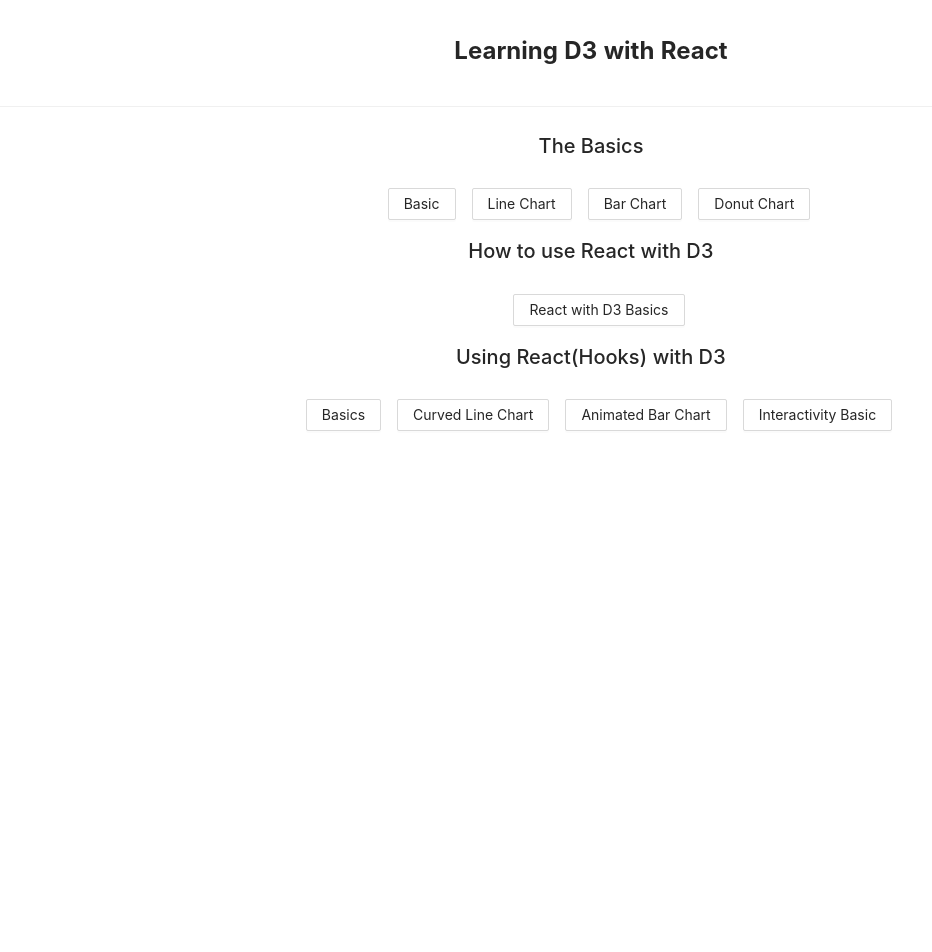
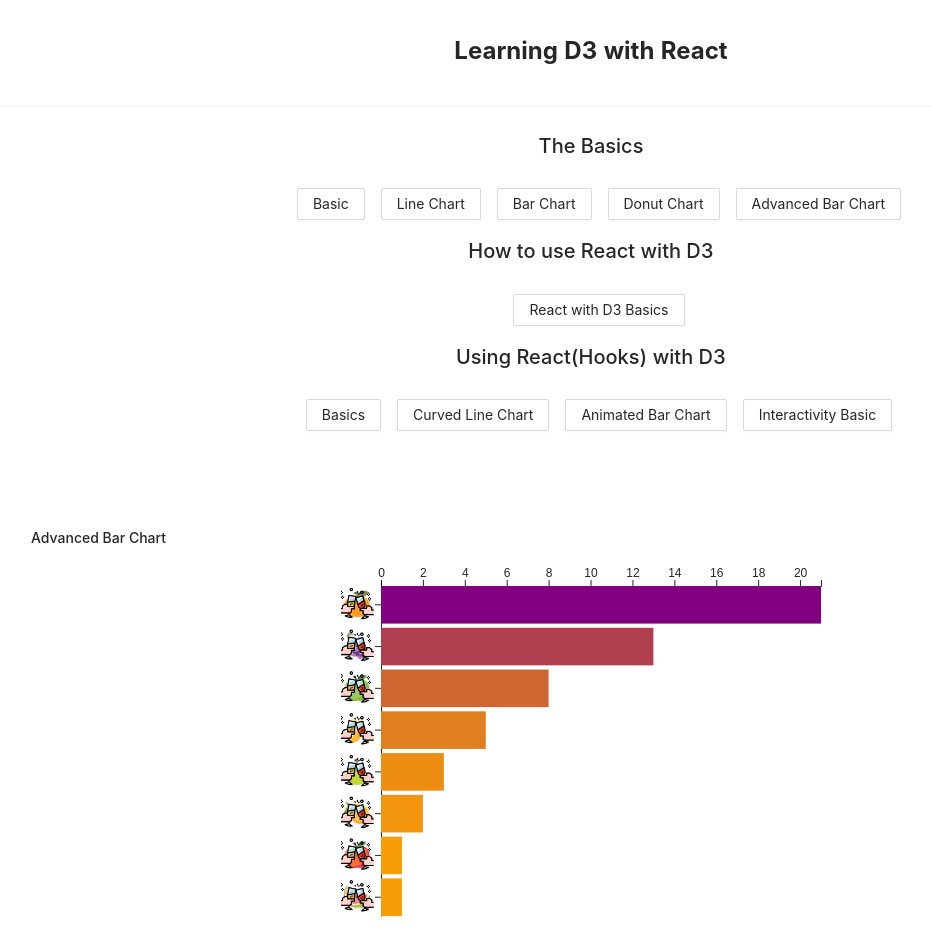
Before and after one commit to juajang/react-d3, a React (Create React App) app: page /advanced-bar-chart in a window 1280 px wide. Shown: the top 952 px of the page, without its empty margins (49-981 px from the left). Before the commit the page ends 832 px from the top, so only its background shows below. Built offline with nearby package versions, Linux system fonts and the light colour scheme.

Commit message:
add advanced bar chart

```diff
--- a/src/App.jsx
+++ b/src/App.jsx
@@ -18,6 +18,7 @@ import BarChart from './pages/BarChart';
 import AnimatedBarChart from './pages/tutorials/AnimatedBarChart';
 import InteractivityBasic from './pages/tutorials/InteractivityBasic';
 import DonutChart from './pages/DonutChart';
+import AdvancedBarChart from './pages/AdvancedBarChart';
 
 function App() {
   return (
@@ -34,6 +35,7 @@ function App() {
             <Route path="/donut-chart" component={DonutChart}/>
             <Route path="/curved-line-chart" component={CurvedLineChart}/>
             <Route path="/react-with-d3" component={ReactWithD3Basic}/>
+            <Route path="/advanced-bar-chart" component={AdvancedBarChart}/>
             <Route path="/tutorials/basics" component={Basics}/>
             <Route path="/tutorials/curved-line-chart" component={CurvedLineChart}/>
             <Route path="/tutorials/animated-bar-chart" component={AnimatedBarChart}/>
--- a/src/components/common/Header.jsx
+++ b/src/components/common/Header.jsx
@@ -33,6 +33,7 @@ const Header = () => {
         <LinkButton name="Line Chart" url="/line-chart"/>
         <LinkButton name="Bar Chart" url="/bar-chart"/>
         <LinkButton name="Donut Chart" url="/donut-chart"/>
+        <LinkButton name="Advanced Bar Chart" url="/advanced-bar-chart"/>
       </ButtonContainer>
       <h2> How to use React with D3 </h2>
       <ButtonContainer>
--- /dev/null
+++ b/src/pages/AdvancedBarChart.jsx
@@ -0,0 +1,103 @@
+import React, { useEffect, useRef } from 'react';
+import * as d3 from "d3";
+import styled from 'styled-components';
+
+const Canvas = styled.div`
+  display: grid;
+  place-items: center;
+  padding: 0;
+  .x-axis {
+    font-size: 12px;
+  }
+  .y-axis {
+    font-size: 24px;
+  }
+`
+
+const AdvancedBarChart = () => {
+  const data = [
+    {name: "🍊", img: process.env.PUBLIC_URL + '/party.png', count: 21},
+    {name: "🍇", img: process.env.PUBLIC_URL + '/party.png', count: 13},
+    {name: "🍏", img: process.env.PUBLIC_URL + '/party.png', count: 8},
+    {name: "🍌", img: process.env.PUBLIC_URL + '/party.png', count: 5},
+    {name: "🍐", img: process.env.PUBLIC_URL + '/party.png', count: 3},
+    {name: "🍋", img: process.env.PUBLIC_URL + '/party.png', count: 2},
+    {name: "🍎", img: process.env.PUBLIC_URL + '/party.png', count: 1},
+    {name: "🍉", img: process.env.PUBLIC_URL + '/party.png', count: 1}
+  ]
+  const ref = useRef();
+  const margin = {
+    top: 30, right: 20, bottom: 10, left: 40
+  }
+  const width = 500;
+  const height = 400;
+  const graphWidth = width - margin.left - margin.right;
+  const graphHeight = height - margin.top - margin.bottom;
+
+  useEffect(() => {
+    const svg = d3.select(ref.current);
+
+    const xScale = d3.scaleLinear()
+      .domain([0, d3.max(data, d => parseInt(d.count))])
+      .range([0, graphWidth])
+
+    const yScale = d3.scaleBand()
+      .range([margin.top, graphHeight])
+      .domain(data.map((d) => d.name))
+      .paddingOuter(0)
+      .paddingInner(0.1);
+
+    const colorInterpolate = d3.interpolateRgb("orange", "purple")
+
+    const color = d3.scaleLinear()
+      .domain([0, d3.max(data, d => parseInt(d.count))])
+      .range([0, 1])
+
+    const xAxis = d3.axisTop(xScale);
+    svg.select(".x-axis")
+      .call(xAxis)
+
+    const yAxis = d3.axisLeft(yScale)
+      .ticks(data.length)
+      .tickSizeOuter(0)
+
+    svg.select(".y-axis")
+      .call(yAxis)
+      .selectAll('.tick')
+      .data(data)
+      .append('image')
+      .attr('xlink:href', (d) => d.img)
+      .attr('width', 50)
+      .attr('height', yScale.bandwidth())
+      .attr('x', -50)
+      .attr('y', -20)
+
+    svg
+      .selectAll(".bar")
+      .data(data)
+      .join("rect")
+      .attr("class", "bar")
+      .attr("x", margin.left)
+      .attr("y", (d) => yScale(d.name))
+      .attr("height", yScale.bandwidth())
+      .attr("fill", ({ count }) => colorInterpolate(color(count)))
+      .transition()
+      .duration(500)
+      .attr("width", ({ count }) => xScale(count))
+      .attr("fill", ({ count }) => colorInterpolate(color(count)));
+  }, [graphWidth, graphHeight, data]);
+
+  return (
+    <>
+      <h2> Advanced Bar Chart </h2>
+      <Canvas>
+        <svg ref={ref} width={width} height={height}>
+          <g className="x-axis" transform={`translate(${margin.left}, ${margin.top})`}/>
+          <g className="y-axis" transform={`translate(${margin.left}, 0)`}/>
+        </svg>
+      </Canvas>
+    </>
+  );
+};
+
+export default AdvancedBarChart;
```
Also changed, not shown: public/party.png (added).
